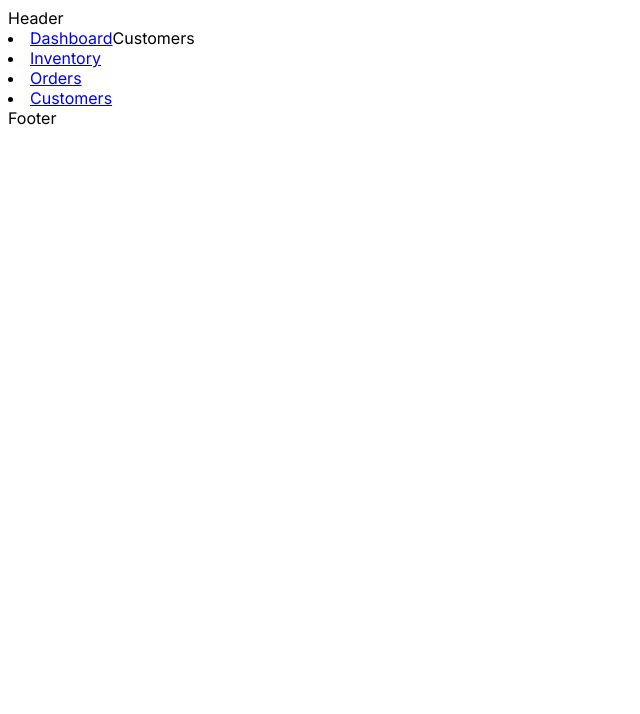
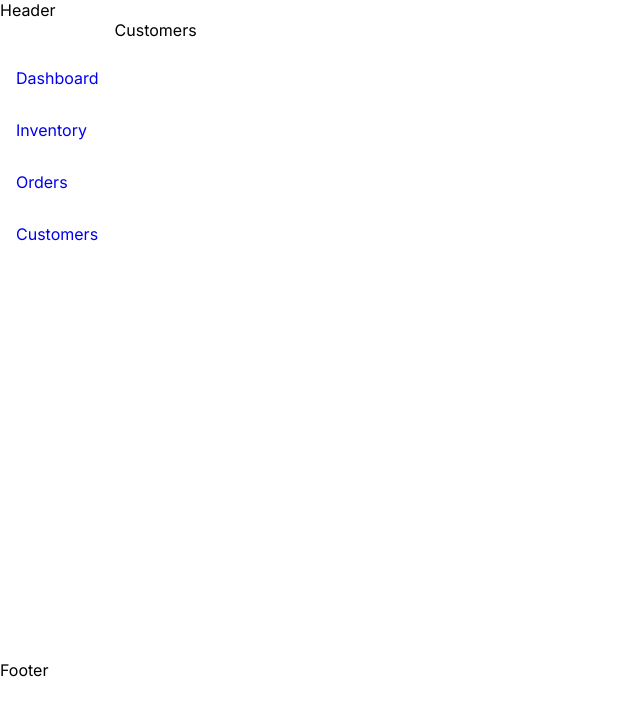
Before and after one commit to Fr33yr/inventory-management, a React (Vite) app: page /customers in a window 1280 px wide. Shown: the top 714 px of the page, without its empty margins (0-640 px from the left). Built offline with nearby package versions, Linux system fonts and the light colour scheme.

Commit message:
image component y estilos al sidemenu

```diff
--- a/src/components/common/index.ts
+++ b/src/components/common/index.ts
@@ -4,3 +4,4 @@ export { default as Header } from './layout/header/Header';
 export * from './layout';
 export { default as MenuLink } from './layout/sidemenu/MenuLink/MenuLink';
 export { default as SideMenu } from './layout/sidemenu/SideMenu';
+export { default as Image } from './react-image/Image';
--- /dev/null
+++ b/src/components/common/layout/sidemenu/SideMenu.module.css
@@ -0,0 +1,19 @@
+.sidemenu{
+    display: flex;
+    flex-direction: column;
+    width: fit-content;
+}
+
+.sidemenu ul{
+    justify-content: space-between;
+    padding: 0 1rem;
+    list-style: none;
+}
+
+.sidemenu li {
+    margin: 2rem 0;
+}
+
+.sidemenu a{
+    text-decoration: none;
+}
--- a/src/components/common/layout/sidemenu/SideMenu.tsx
+++ b/src/components/common/layout/sidemenu/SideMenu.tsx
@@ -1,18 +1,20 @@
 import { MenuLink } from "../../../index";
 import { IRoute, ROUTES } from "../../../../models/index";
+import styles from "./SideMenu.module.css";
 
 function SideMenu() {
-
   const routes: IRoute[] = Object.keys(ROUTES).map((key: any) => ({
     path: ROUTES[key].path,
     name: ROUTES[key].name,
   }));
 
   return (
-    <div className="sidemenu">
-      {routes.map((route) => (
-        <MenuLink path={route.path} name={route.name} />
-      ))}
+    <div className={styles.sidemenu}>
+      <ul>
+        {routes.map((route) => (
+          <MenuLink path={route.path} name={route.name} />
+        ))}
+      </ul>
     </div>
   );
 }
--- /dev/null
+++ b/src/components/common/react-image/Image.tsx
@@ -0,0 +1,28 @@
+
+interface Props {
+  url: string;
+  height: number;
+  width: number;
+}
+
+function Image({ height, width, url }: Props) {
+  const fallBackImage = "https://via.placeholder.com/300x300"; // imagen placeholder
+
+  if (!url) {
+    return <img src={fallBackImage} height={height} width={width} />;
+  }
+
+  return (
+    <img
+      src={url}
+      height={height}
+      width={width}
+      onError={(e:any) => {
+        e.target.onerror = null;
+        e.target.src = fallBackImage;
+      }}
+    />
+  );
+}
+
+export default Image;
--- a/src/components/index.ts
+++ b/src/components/index.ts
@@ -5,3 +5,4 @@ export { default as Header } from './common/layout/header/Header';
 export * from './common/layout';
 export { default as MenuLink } from './common/layout/sidemenu/MenuLink/MenuLink';
 export { default as SideMenu } from './common/layout/sidemenu/SideMenu';
+export { default as Image } from './common/react-image/Image';
--- a/src/globals.css
+++ b/src/globals.css
@@ -7,11 +7,15 @@ body,
   height: 100%;
   width: 100%;
   font-family: "Inter", sans-serif;
+  margin: 0;
+  padding: 0;
+  box-sizing: border-box;
 }
 
 main{
   display: flex;
   flex-direction: row;
+  min-height: 80vh;
 }
 
 /* ::-webkit-scrollbar {
```
